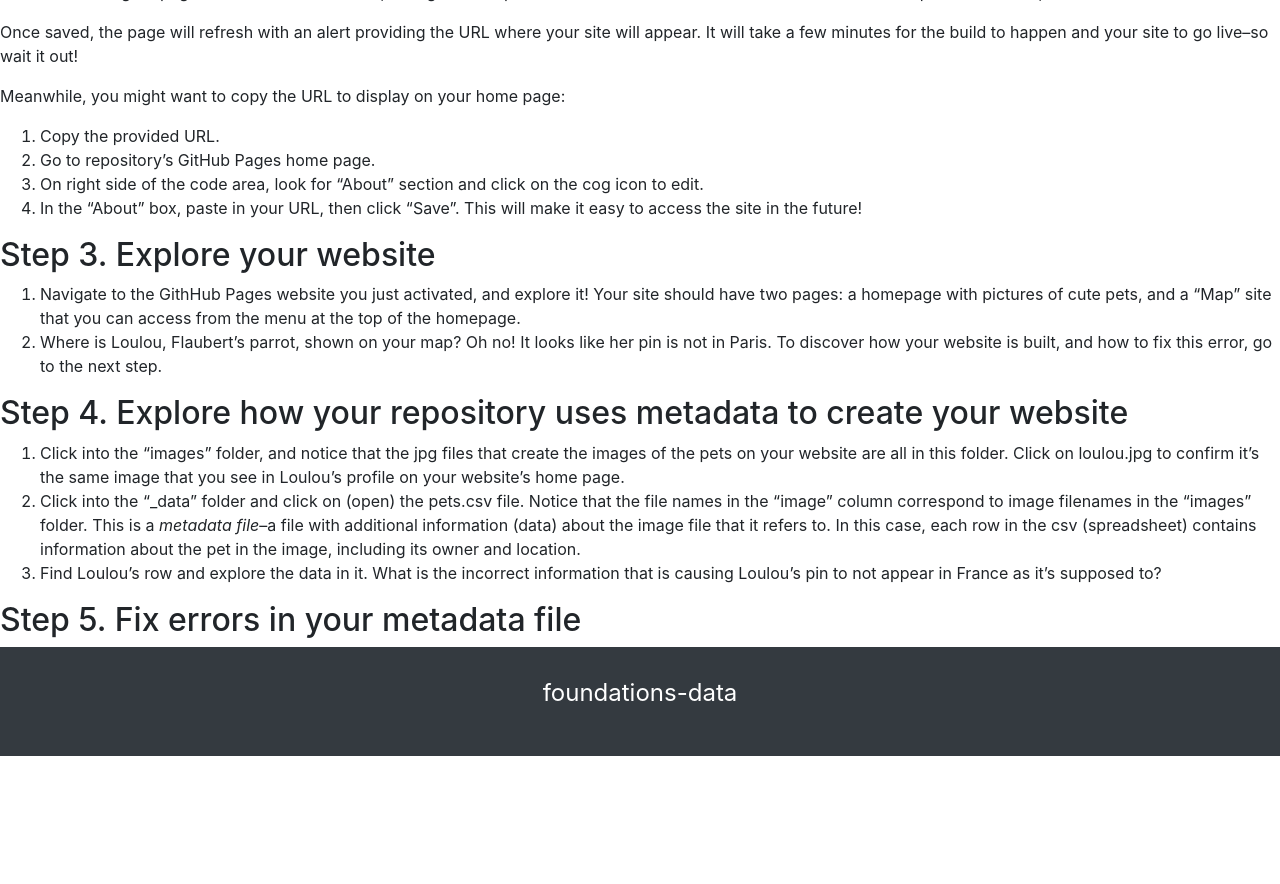
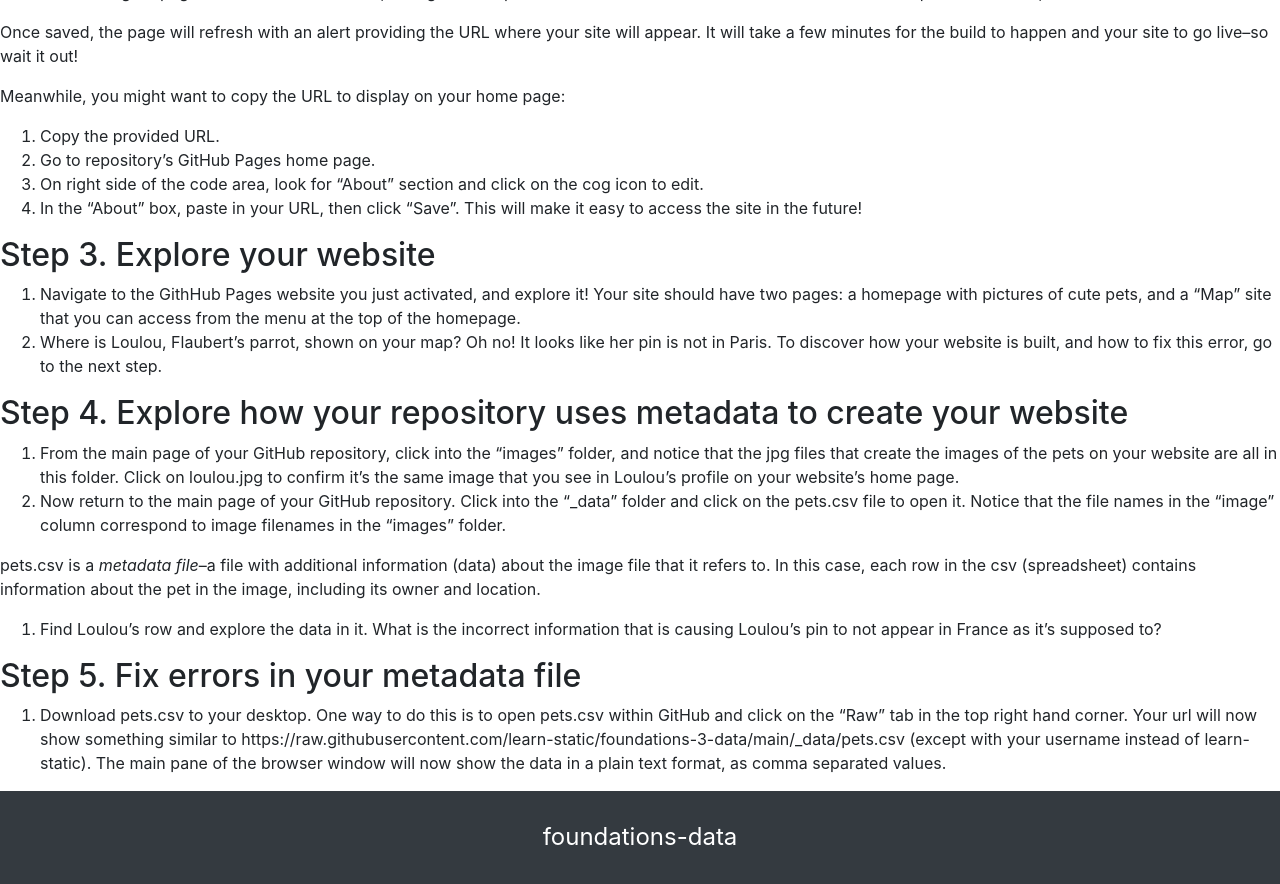
Before and after one commit to learn-static/foundations-3-data, a Jekyll site: the page built from intro-data.md, in a window 1280 px wide and 900 px high, scrolled down 1599 px. Shown: the top 884 px of the window. Built offline with Jekyll 4.4.1, drawn with Linux system fonts in a browser that asks for light colours; our own code applies the rules of GitHub Pages for plain Markdown files; before the commit the page ends 2355 px from its top, so only the background shows below that.

Commit message:
Update intro-data.md

```diff
--- a/intro-data.md
+++ b/intro-data.md
@@ -37,8 +37,13 @@ Meanwhile, you might want to copy the URL to display on your home page:
 
 ## Step 4. Explore how your repository uses metadata to create your website
 
-1. Click into the "images" folder, and notice that the jpg files that create the images of the pets on your website are all in this folder. Click on loulou.jpg to confirm it's the same image that you see in Loulou's profile on your website's home page.
-2. Click into the "\_data" folder and click on (open) the pets.csv file. Notice that the file names in the "image" column correspond to image filenames in the "images" folder. This is a _metadata file_--a file with additional information (data) about the image file that it refers to. In this case, each row in the csv (spreadsheet) contains information about the pet in the image, including its owner and location.
+1. From the main page of your GitHub repository, click into the "images" folder, and notice that the jpg files that create the images of the pets on your website are all in this folder. Click on loulou.jpg to confirm it's the same image that you see in Loulou's profile on your website's home page.
+2. Now return to the main page of your GitHub repository. Click into the "\_data" folder and click on the pets.csv file to open it. Notice that the file names in the "image" column correspond to image filenames in the "images" folder.
+
+pets.csv is a _metadata file_--a file with additional information (data) about the image file that it refers to. In this case, each row in the csv (spreadsheet) contains information about the pet in the image, including its owner and location.
+
 3. Find Loulou's row and explore the data in it. What is the incorrect information that is causing Loulou's pin to not appear in France as it's supposed to?
 
 ## Step 5. Fix errors in your metadata file
+
+1. Download pets.csv to your desktop. One way to do this is to open pets.csv within GitHub and click on the "Raw" tab in the top right hand corner. Your url will now show something similar to https://raw.githubusercontent.com/learn-static/foundations-3-data/main/_data/pets.csv (except with your username instead of learn-static). The main pane of the browser window will now show the data in a plain text format, as comma separated values.
```
